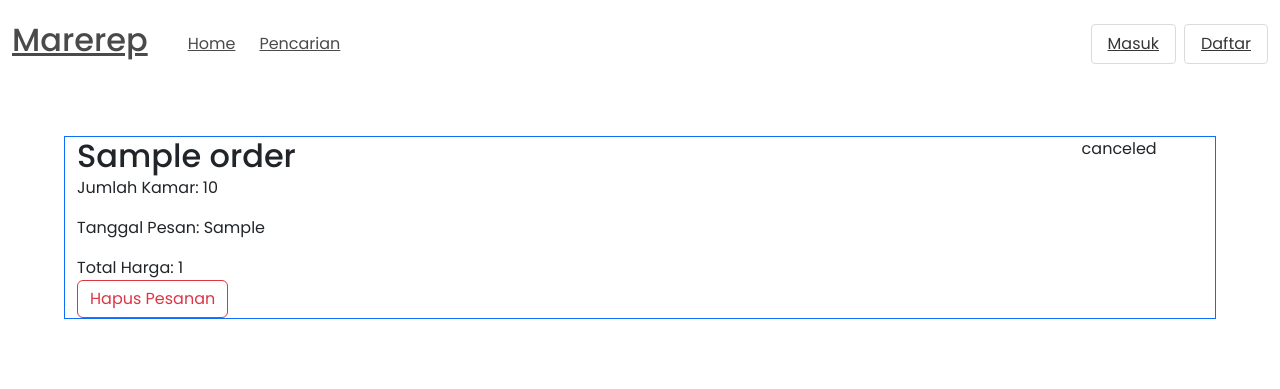
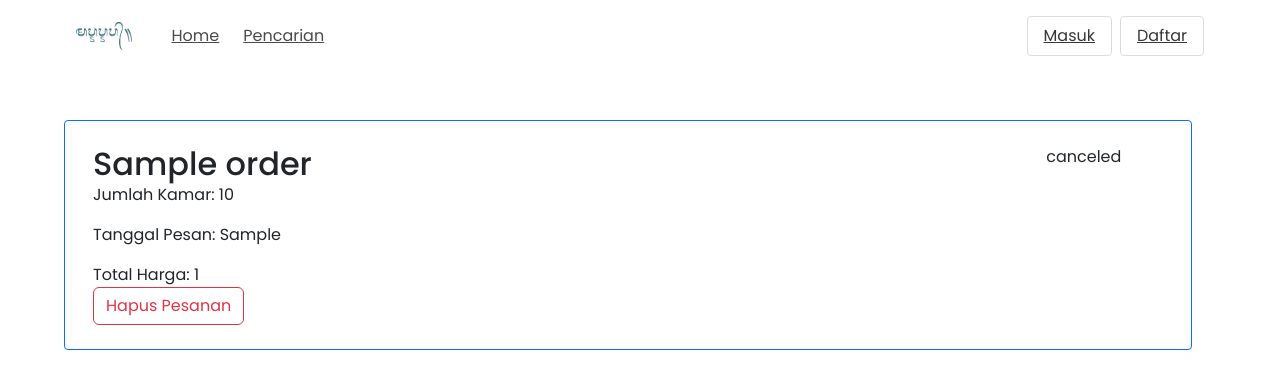
Before and after one commit to Dekguss/Final-Project, a Flask app: template templates/cek_pesanan_customer.html in a window 1280 px wide. Shown: the top 389 px of the page. Run offline with Flask 3, Linux system fonts and the light colour scheme; the template is opened without the code that fills it: most values are stand-ins (such as "Sample title", 1, 10 or a date in 2020); some libraries are stand-ins or nearby versions.

Commit message:
halaman cek pesanan

```diff
--- a/templates/cek_pesanan_customer.html
+++ b/templates/cek_pesanan_customer.html
@@ -53,12 +53,11 @@
 </head>
 
 <body>
-    <div class="bg-nav">
+    <div class="container bg-nav">
         <nav class="navbar" id="navbar" role="navigation" aria-label="main navigation">
             <div class="navbar-brand">
                 <a class="navbar-item" href="/">
-                    <h2>Marerep</h2>
-                    <!-- <img src="../static/WisataKita.png" alt="" class="title is-4 is-logo"> -->
+                    <img src="../static/logo.png" alt="" class="title is-4 is-logo">
                 </a>
 
                 <!-- Toggle button for mobile -->
@@ -101,9 +100,9 @@
         </nav>
     </div>
 
-    <div class="container mt-5">
+    <div class="container mt-5 rounded">
         {% for order in user_orders %}
-        <div class="row border border-primary ">
+        <div class="container row border border-primary rounded-1 py-4 px-3 mb-4">
             <div class="col-md-10">
                 <h2 class="card-title">{{ order['nama_penginapan'] }}</h2>
                 <p class="card-text">Jumlah Kamar: {{ order['jumlah_kamar'] }}</p>
@@ -127,6 +126,7 @@
         {% endfor %}
     </div>
 
+
     <script src="https://cdn.jsdelivr.net/npm/bootstrap@5.3.2/dist/js/bootstrap.bundle.min.js"
         integrity="sha384-C6RzsynM9kWDrMNeT87bh95OGNyZPhcTNXj1NW7RuBCsyN/o0jlpcV8Qyq46cDfL"
         crossorigin="anonymous"></script>
```
